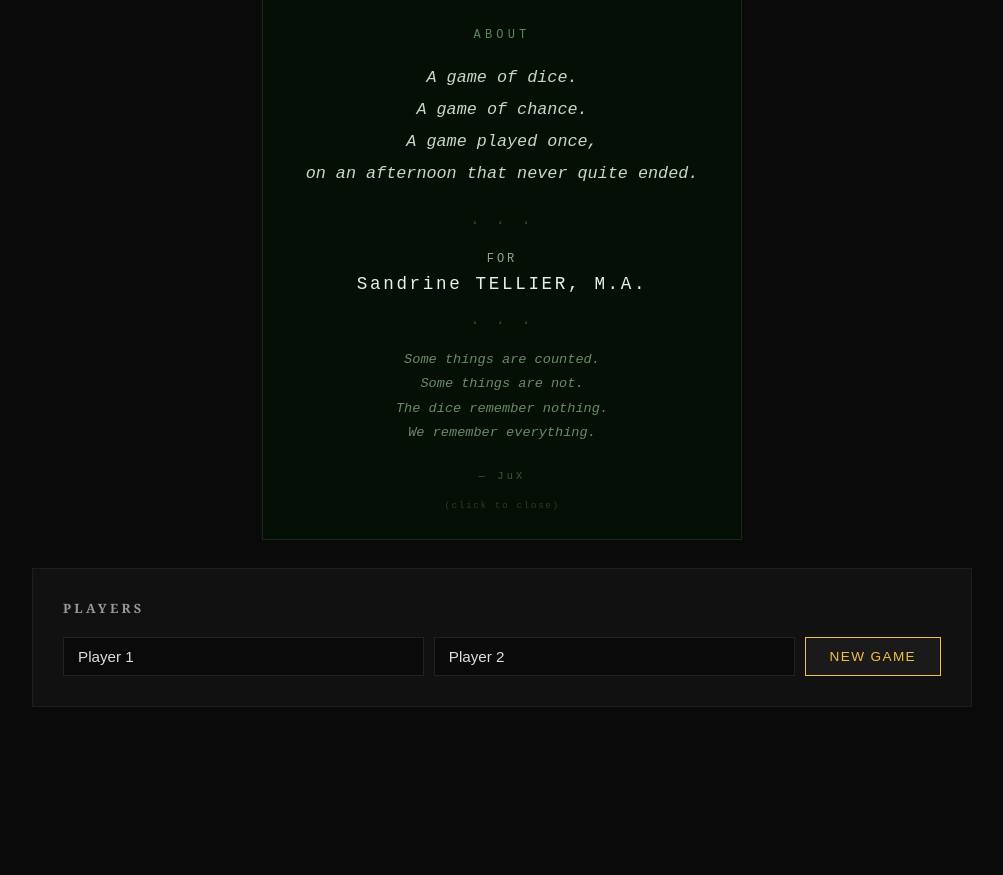
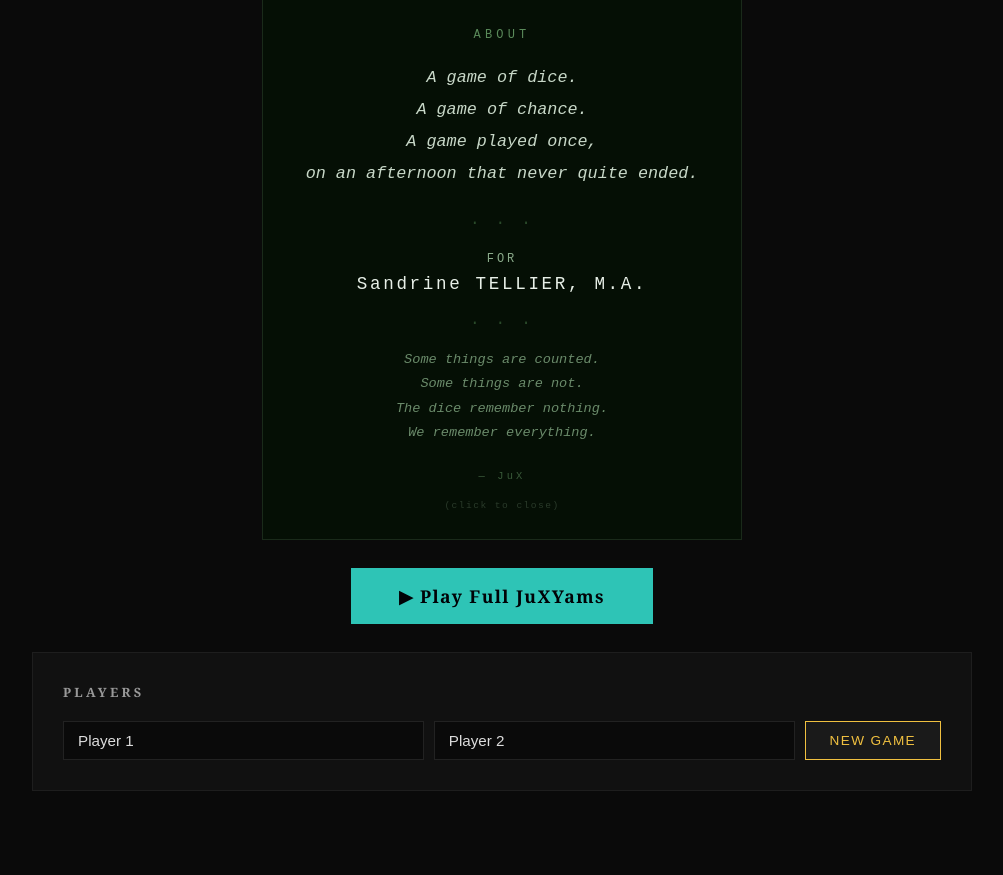
Before and after one commit to alissali/Learn, a Flask app: page / in a window 1280 px wide. Shown: the part 232-1107 px from the top of the page, without its empty margins (138-1141 px from the left). Before the commit the page ends 939 px from the top, so only its background shows below. Run offline with Flask 2, Linux system fonts and the light colour scheme.

Commit message:
JuXYams: move Play button to top of setup — visible immediately

```diff
--- a/JeuX/templates/jeux.html
+++ b/JeuX/templates/jeux.html
@@ -162,6 +162,10 @@ body { font-family:'Georgia',serif; background:#0a0a0a; color:#e0e0e0; min-heigh
     <div style="margin-top:18px;font-size:0.6em;color:#2a3a2a;letter-spacing:0.15em">(click to close)</div>
   </div>
 
+  <div style="text-align:center;margin-bottom:28px;">
+    <a href="/yams" style="display:inline-block;background:#2ec4b6;color:#010206;font-size:1.1rem;font-weight:700;padding:1rem 3rem;letter-spacing:0.08em;text-decoration:none;border:none;">▶ Play Full JuXYams</a>
+  </div>
+
   <div class="setup-card">
     <h2>Players</h2>
     <div class="input-row">
@@ -172,11 +176,7 @@ body { font-family:'Georgia',serif; background:#0a0a0a; color:#e0e0e0; min-heigh
   </div>
 
   <div id="yams-game" style="display:none">
-    <div class="status info" id="yams-status">Roll your dice
-<div style="text-align:center;margin:2rem 0;">
-  <a href="/yams" style="display:inline-block;background:#2ec4b6;color:#010206;font-size:1.2rem;font-weight:700;padding:0.9rem 2.5rem;border-radius:8px;text-decoration:none;letter-spacing:0.05em;">▶ Play JuXYams</a>
-</div>
-</div>
+    <div class="status info" id="yams-status">Roll your dice</div>
     <div class="dice-row" id="yams-dice"></div>
     <div style="display:flex;gap:10px;justify-content:center;margin-bottom:16px">
       <button class="btn primary" id="yams-roll-btn" onclick="yamsRoll()">🎲 Roll</button>
```
